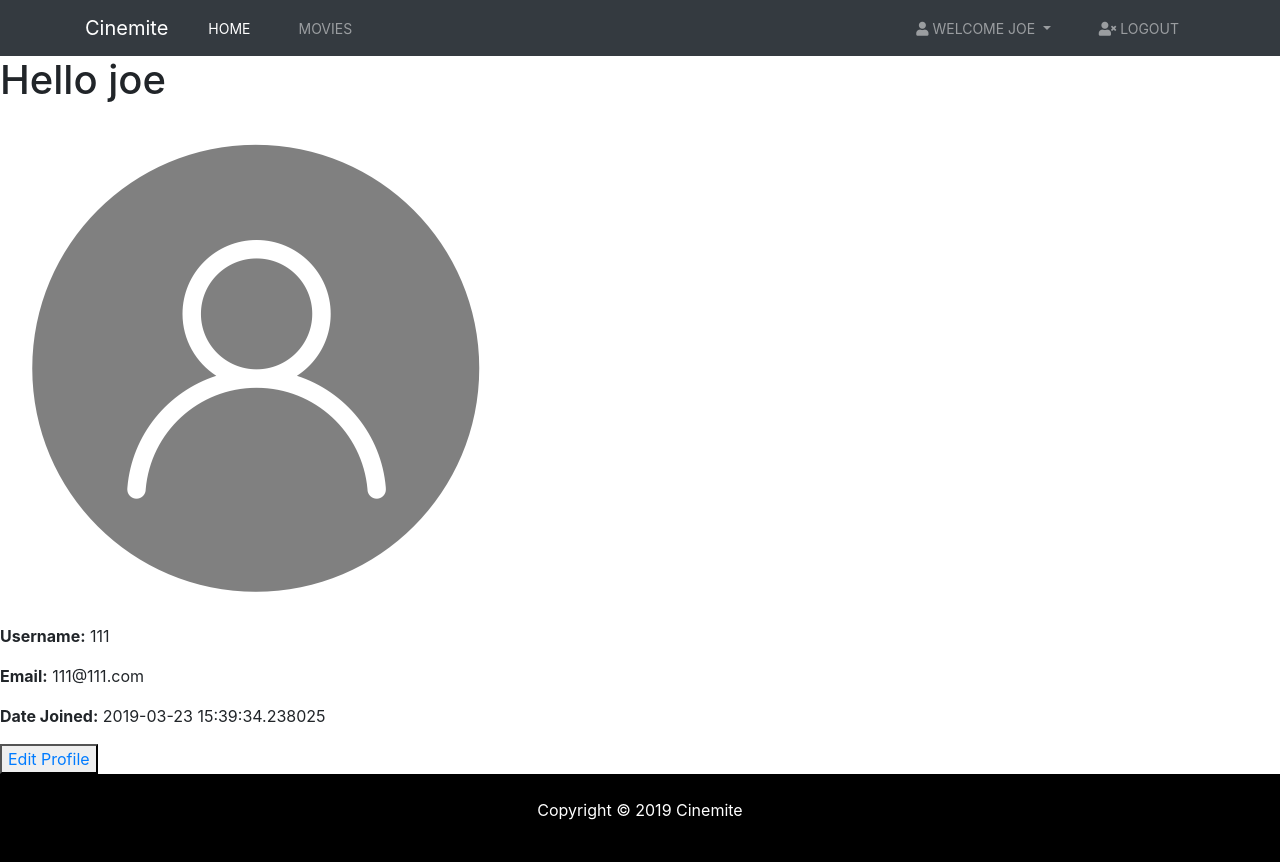
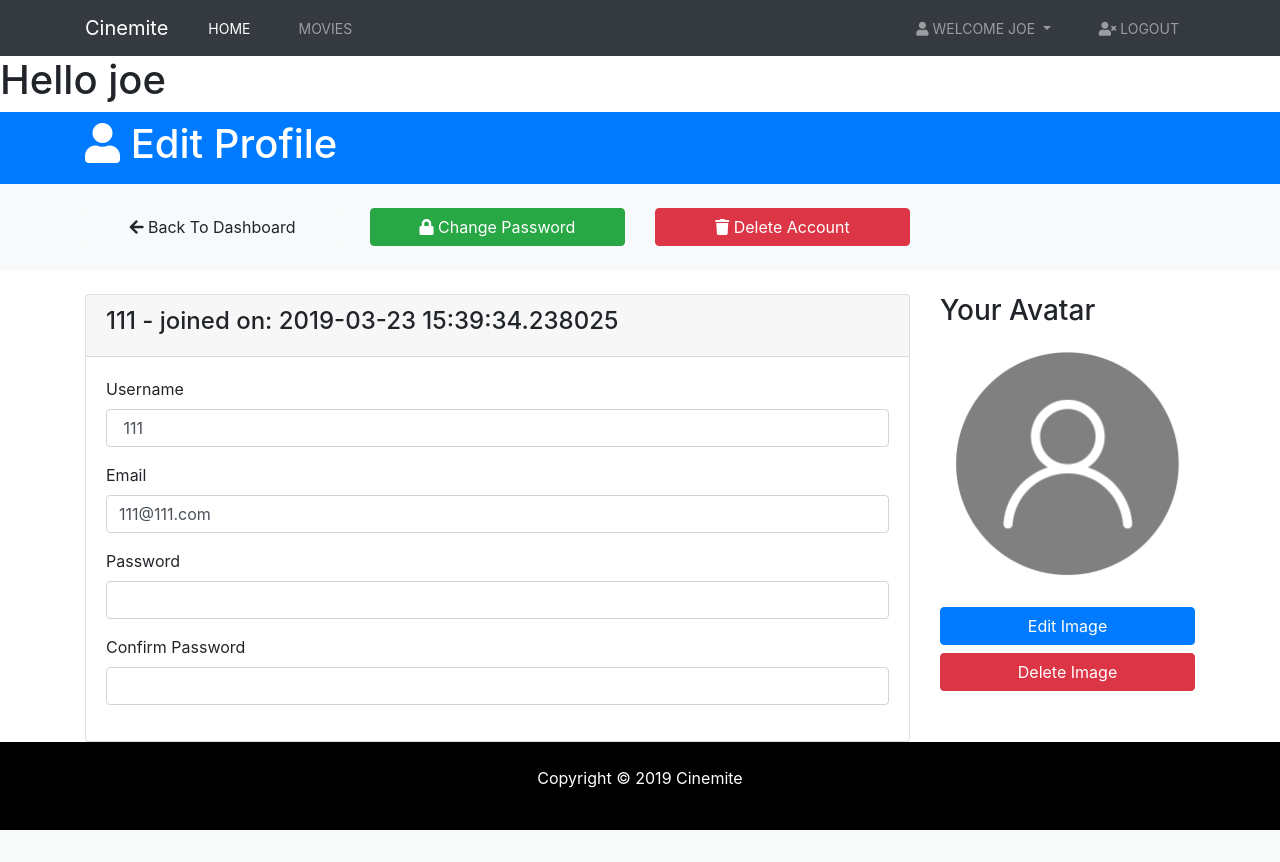
Before and after one commit to meltedopen/Cinemite, a Flask app: page /user/111 in a window 1280 px wide. After the commit the page ends 830 px from the top, so only its background shows below. Run offline with Flask 2, Linux system fonts and the light colour scheme; a user stored in the database is signed in; data comes from the database, SQL or seed files in the repository; both versions use the stored data as it was after the commit; some libraries are stand-ins or nearby versions.

Commit message:
working on user profile page

```diff
--- a/templates/user.html
+++ b/templates/user.html
@@ -1,18 +1,90 @@
 {% extends "layout.html" %}
-<<<<<<< HEAD
-<<<<<<< HEAD
 
-=======
->>>>>>> 01f6e30fd94cc1e0869a8285092dfb15f98feab7
-=======
-
->>>>>>> 3ae365e69682e01737c5e0a7d6f6cbc20290f648
 {% block content %}
-<img src="{{ user.avatar }}">
+<!-- <img src="{{ user.avatar }}">
 <p><b>Username:</b> {{ user.username }}</p>
 <p><b>Email:</b> {{ user.email }}</p>
 <p><b>Date Joined:</b> {{ user.joined_at }}</p>
 
-<button><a href="{{ url_for('update_user', userid=current_user.id)}}">Edit Profile</a></button>
+<button><a href="{{ url_for('update_user', userid=current_user.id)}}">Edit Profile</a></button> -->
+
+
+  <!-- HEADER -->
+  <header id="main-header" class="py-2 bg-primary text-white">
+    <div class="container">
+      <div class="row">
+        <div class="col-md-6">
+          <h1>
+            <i class="fas fa-user"></i> Edit Profile</h1>
+        </div>
+      </div>
+    </div>
+  </header>
+
+  <!-- ACTIONS -->
+  <section id="actions" class="py-4 mb-4 bg-light">
+    <div class="container">
+      <div class="row">
+        <div class="col-md-3">
+          <a href="#" class="btn btn-light btn-block">
+            <i class="fas fa-arrow-left"></i> Back To Dashboard
+          </a>
+        </div>
+        <div class="col-md-3">
+          <a href="#" class="btn btn-success btn-block">
+            <i class="fas fa-lock"></i> Change Password
+          </a>
+        </div>
+        <div class="col-md-3">
+          <a href="#" class="btn btn-danger btn-block">
+            <i class="fas fa-trash"></i> Delete Account
+          </a>
+        </div>
+      </div>
+    </div>
+  </section>
+
+  <!-- PROFILE -->
+  <section id="profile">
+    <div class="container">
+      <div class="row">
+        <div class="col-md-9">
+          <div class="card">
+            <div class="card-header">
+              <h4>{{ user.username }} - joined on: {{ user.joined_at }}</h4>
+            </div>
+            <div class="card-body">
+
+              <form>
+                <div class="form-group">
+                  <label for="username">Username</label>
+                  <input type="text" class="form-control" value=" {{ user.username }}">
+                </div>
+                <div class="form-group">
+                  <label for="email">Email</label>
+                  <input type="email" class="form-control" value="{{ user.email }}">
+                </div>
+                <div class="form-group">
+                  <label for="passwrd">Password</label>
+                  <input type="password" class="form-control" value="">
+                </div>
+                <div class="form-group">
+                  <label for="password2">Confirm Password</label>
+                  <input type="password" class="form-control" value="">
+                </div>
+              </form>
+            </div>
+          </div>
+        </div>
+        <div class="col-md-3">
+          <h3>Your Avatar</h3>
+          <img src="{{ user.avatar }}" alt="" class="d-block img-fluid mb-3">
+          <button class="btn btn-primary btn-block">Edit Image</button>
+          <button class="btn btn-danger btn-block">Delete Image</button>
+        </div>
+      </div>
+    </div>
+  </section>
+
 
 {% endblock %}
```
Also changed, not shown: cinemite.db.
